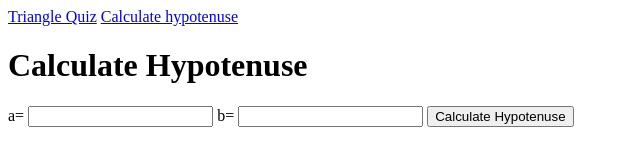
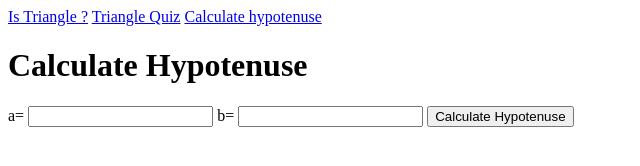
Before and after one commit to ManpreetSingh18/fun-with-triangles, a plain HTML site: page hypotenuse.html in a window 1280 px wide. Shown: the whole page, without its empty margins (0-640 px from the left). Drawn offline with Linux system fonts and the light colour scheme.

Commit message:
added link

```diff
--- a/hypotenuse.html
+++ b/hypotenuse.html
@@ -8,7 +8,7 @@
 </head>
 <body>
     <nav>
-        <!-- <a href="istriangle.html">Is Triangle ?</a> -->
+        <a href="index.html">Is Triangle ?</a>
         <a href="quiz.html">Triangle Quiz</a>
         <a href="hypotenuse.html">Calculate hypotenuse </a>
     </nav>
```
Also changed, not shown: quiz.html (+1 -1 lines).
